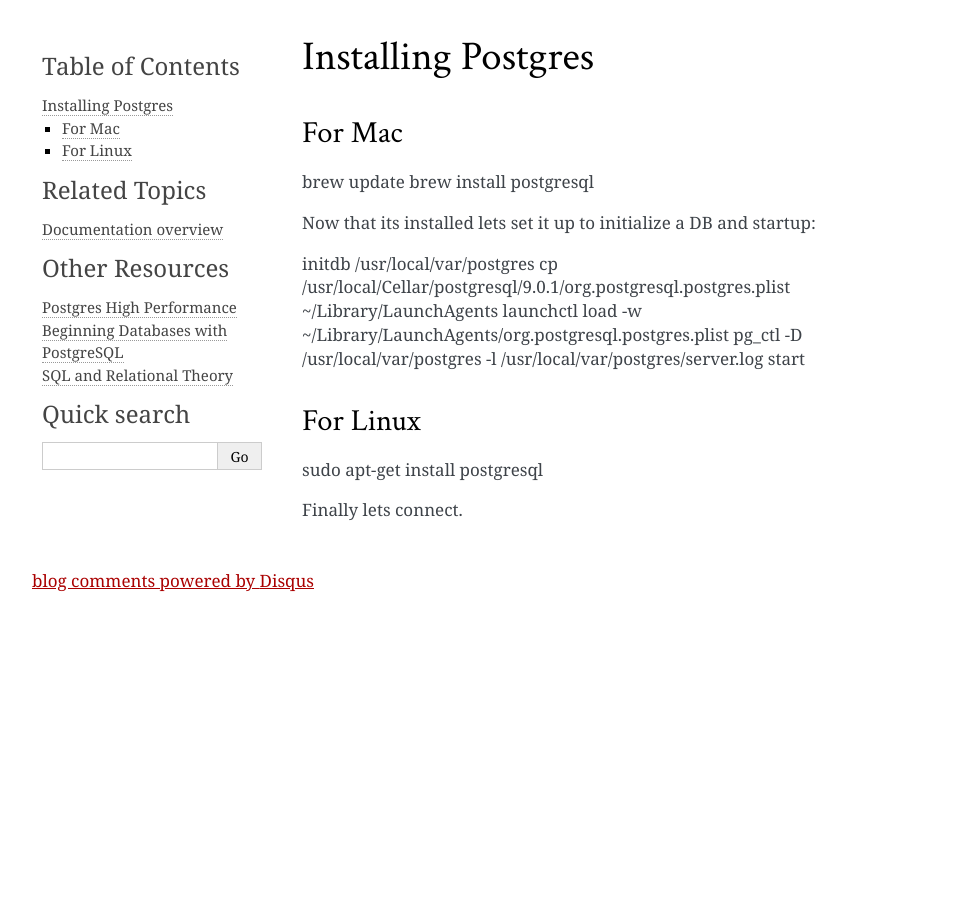
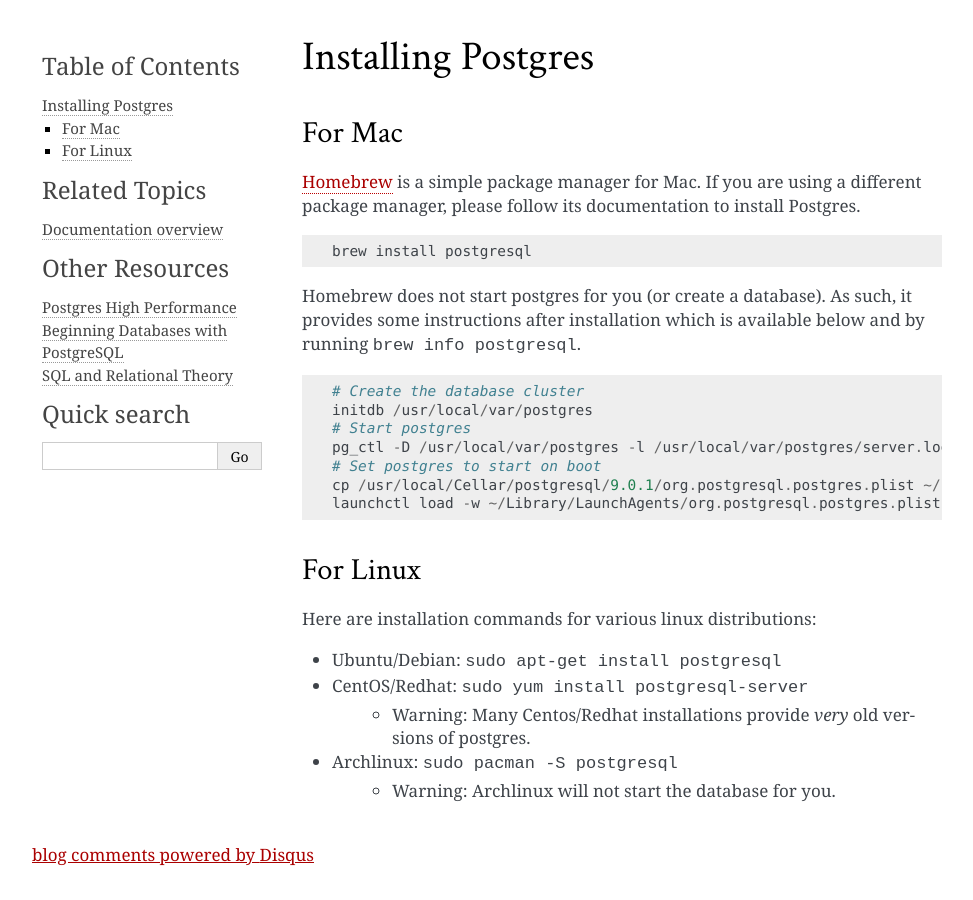
Before and after one commit to craigkerstiens/postgresguide.com, a Sphinx documentation site: the page built from source/setup/install.rst, in a window 1280 px wide. Shown: the whole page, without its empty margins (138-1111 px from the left). Built offline with Sphinx 7.4.7, drawn with Linux system fonts in a browser that asks for light colours; comment, search, counter and statistics services are not loaded.

Commit message:
Clean/Expand installation documentation

```diff
--- a/source/setup/install.rst
+++ b/source/setup/install.rst
@@ -2,22 +2,38 @@
 ===================
 
 For Mac
-~~~~~~~
+-------
 
-brew update
-brew install postgresql
+`Homebrew <http://mxcl.github.com/homebrew/>`_ is a simple package manager for
+Mac. If you are using a different package manager, please follow its
+documentation to install Postgres.
 
-Now that its installed lets set it up to initialize a DB and startup:
+::
 
-initdb /usr/local/var/postgres
-cp /usr/local/Cellar/postgresql/9.0.1/org.postgresql.postgres.plist ~/Library/LaunchAgents
-launchctl load -w ~/Library/LaunchAgents/org.postgresql.postgres.plist
-pg_ctl -D /usr/local/var/postgres -l /usr/local/var/postgres/server.log start
+    brew install postgresql
+
+Homebrew does not start postgres for you (or create a database). As such, it
+provides some instructions after installation which is available below and by
+running ``brew info postgresql``.
+
+::
+
+    # Create the database cluster
+    initdb /usr/local/var/postgres
+    # Start postgres
+    pg_ctl -D /usr/local/var/postgres -l /usr/local/var/postgres/server.log start
+    # Set postgres to start on boot
+    cp /usr/local/Cellar/postgresql/9.0.1/org.postgresql.postgres.plist ~/Library/LaunchAgents
+    launchctl load -w ~/Library/LaunchAgents/org.postgresql.postgres.plist
 
 For Linux
-~~~~~~~~~
+---------
 
-sudo apt-get install postgresql
+Here are installation commands for various linux distributions:
 
-
-Finally lets connect.
+* Ubuntu/Debian: ``sudo apt-get install postgresql``
+* CentOS/Redhat: ``sudo yum install postgresql-server``
+    - Warning: Many Centos/Redhat installations provide *very* old versions of
+      postgres.
+* Archlinux: ``sudo pacman -S postgresql``
+    - Warning: Archlinux will not start the database for you.
```
